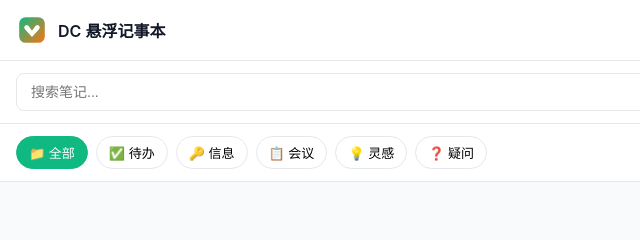
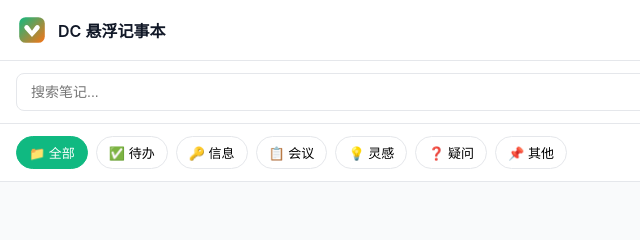
Before and after one commit to echochenx/dc-notepad, a plain HTML site: page index.html in a window 1280 px wide. Shown: the top 240 px of the page, 0-640 px from the left. Drawn offline with Linux system fonts and the light colour scheme.

Commit message:
fix: add missing '其他' category tab

```diff
--- a/index.html
+++ b/index.html
@@ -43,6 +43,7 @@
       <button class="tab" data-category="meeting">📋 会议</button>
       <button class="tab" data-category="idea">💡 灵感</button>
       <button class="tab" data-category="question">❓ 疑问</button>
+      <button class="tab" data-category="other">📌 其他</button>
     </div>
 
     <!-- 笔记列表 -->
```
